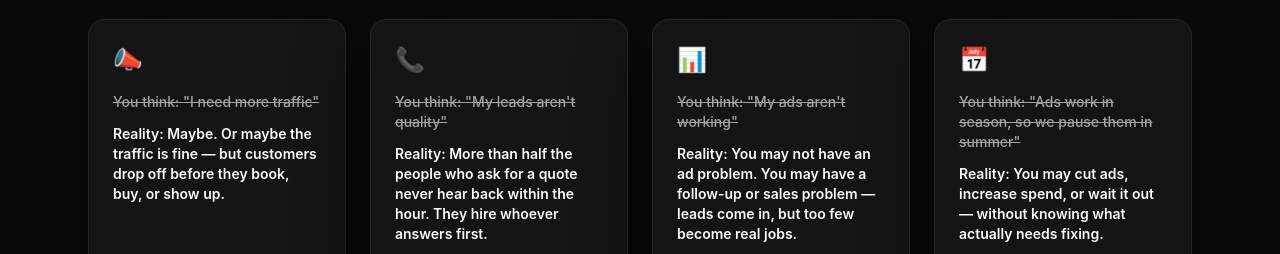
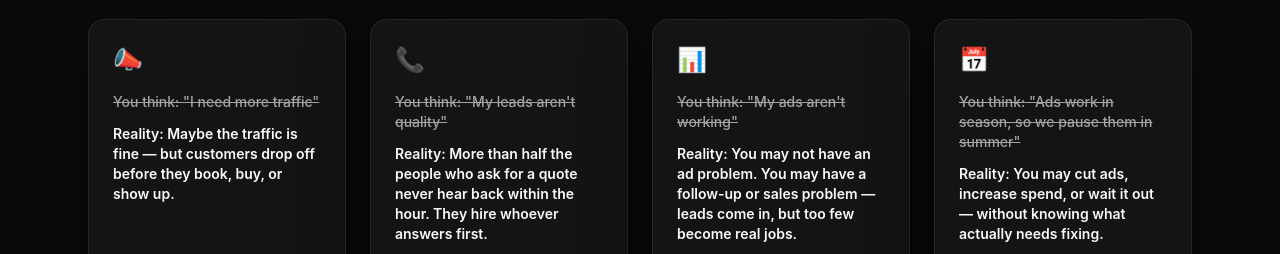
Before and after one commit to 1clipwizard1-bit/growth-diagnostic-site, a React (Vite) app: page / in a window 1280 px wide. Shown: the part 1160-1414 px from the top of the page. Built offline with nearby package versions, Linux system fonts and the light colour scheme.

Commit message:
Update reality microcopy in ProblemFraming

```diff
--- a/src/web/components/ProblemFraming.tsx
+++ b/src/web/components/ProblemFraming.tsx
@@ -2,7 +2,7 @@ const problems = [
   {
     icon: '📣',
     wrong: 'You think: "I need more traffic"',
-    real: 'Reality: Maybe. Or maybe the traffic is fine — but customers drop off before they book, buy, or show up.',
+    real: 'Reality: Maybe the traffic is fine — but customers drop off before they book, buy, or show up.',
     loss: 'More spend goes into the same broken path.',
   },
   {
```
